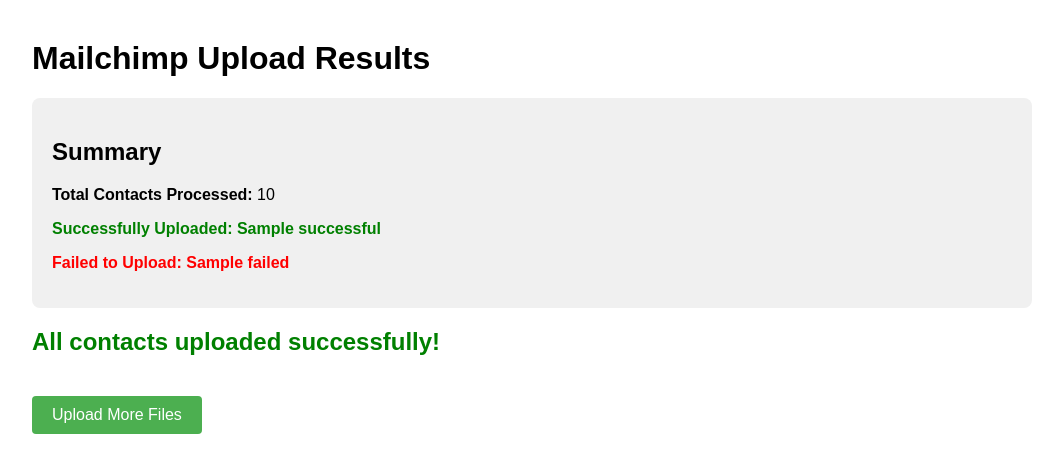
After one commit to t0md4n/foxtrot, a Flask app: template templates/upload_results.html in a window 1280 px wide. The commit adds this page. Shown: the top 473 px of the page, without its empty margins (8-1071 px from the left). Run offline with Flask 3, Linux system fonts and the light colour scheme; the template is opened without the code that fills it: most values are stand-ins (such as "Sample title", 1, 10 or a date in 2020); some libraries are stand-ins or nearby versions.

Commit message:
Implemented Mailchimp automation

```diff
--- a/main.py
+++ b/main.py
@@ -1,11 +1,17 @@
 # This is the main application file for a Flask web application.
-#backend + routing
+# backend + routing
 
 from flask import Flask, render_template, request, send_file, redirect, url_for
 import io
 import zipfile
 import pandas as pd
 from datetime import datetime
+import os
+import hashlib
+import time
+import mailchimp_marketing as MailchimpMarketing
+from mailchimp_marketing.api_client import ApiClientError
+
 
 from processors.eq import process_eq_files
 from processors.sp import process_sp_files
@@ -15,34 +21,61 @@
 
 app = Flask(__name__)
 
-@app.route("/", methods=["GET"])
-def index():
-    return render_template("upload.html")
+def validate_mailchimp_config():
+    """Validate Mailchimp environment variables are set"""
+    api_key = os.environ.get("MAILCHIMP_API_KEY")
+    audience_id = os.environ.get("MAILCHIMP_AUDIENCE_ID")
 
-@app.route("/process", methods=["POST"])
-def process():
-    upload_date_label = request.form.get("upload_date_label") # this would be used to grab the file uppload date as shown in the example
+    if not api_key:
+        raise ValueError("MAILCHIMP_API_KEY environment variable not set")
+    if not audience_id:
+        raise ValueError("MAILCHIMP_AUDIENCE_ID environment variable not set")
+    if "-" not in api_key:
+        raise ValueError("Invalid MAILCHIMP_API_KEY format")
 
-    #We now need to collect the uplaoded files
-    eq_base_start = request.files.get("eq_base_start")
-    eq_base_end = request.files.get("eq_base_end")
+    return api_key, audience_id
 
-    sp_uk_direct = request.files.get("sp_uk_direct")
-    sp_uk_referrers = request.files.get("sp_uk_referrers")
-    sp_us_direct =  request.files.get("sp_us_direct")
-    sp_us_referrers = request.files.get("sp_us_agents")
 
-    row_agents_file = request.files.get("row_agents")
+def get_mailchimp_client():
+    """Initialize and return Mailchimp client"""
+    api_key, _ = validate_mailchimp_config()
+    server_prefix = api_key.split("-")[-1]
 
-    website_file = request.files.get("website_list")
+    client = MailchimpMarketing.Client()
+    client.set_config({
+        "api_key": api_key,
+        "server": server_prefix
+    })
+    return client
 
+"""CSV files store tags as a single string with quotes and commas (from the
+  processors/sp.py, eq.py, etc.). But when uploading to Mailchimp, the API expects tags
+  as a list of separate tag objects:"""
+def parse_tags_from_csv(tags_string):
+    """Parse tags from CSV format"""
+    if not isinstance(tags_string, str) or not tags_string.strip():
+        return []
+
+    # Split by "," and remove surrounding quotes
+    parts = tags_string.split('","')
+    tags = []
+    for part in parts:
+        clean_tag = part.strip('"').strip()
+        if clean_tag:
+            tags.append(clean_tag)
+
+    return tags
+
+def generate_combined_dataframe(eq_base_start, eq_base_end, sp_uk_direct, sp_uk_referrers,
+                                sp_us_direct, sp_us_referrers, row_agents_file,
+                                website_file, upload_date_label):
+    """Generate combined DataFrame from all uploaded files."""
     frames = []
 
     # EQ
     if eq_base_start and eq_base_end and upload_date_label:
         df_eq = process_eq_files(eq_base_start, eq_base_end, upload_date_label)
         frames.append(df_eq)
-
 
     # SP
     if sp_uk_direct and upload_date_label:
@@ -88,16 +121,16 @@
         frames.append(df_website)
 
     if not frames:
-        return redirect(url_for("index"))
+        return None
 
     combined = pd.concat(frames, ignore_index=True)
-    combined = combined[CONTACT_COLUMNS]
+    return combined[CONTACT_COLUMNS]
 
-    # This part would be building the output file for the mailchimp upload
-    # for now I make the output a zip file
+def download_zip(combined):
+    """Generate and download ZIP file with CSV"""
     output_zip = io.BytesIO()
     with zipfile.ZipFile(output_zip, mode="w", compression=zipfile.ZIP_DEFLATED) as zf:
-        # signle combined file as a .csv (The master file)
+        # Single combined file as a .csv (The master file)
         combined_csv = combined.to_csv(index=False)
         zf.writestr("mailchimp_upload_combined.csv", combined_csv)
 
@@ -109,6 +142,142 @@
         mimetype="application/zip",
     )
 
+def upload_to_mailchimp_and_show_results(combined):
+    """Upload contacts to Mailchimp and display results"""
+    try:
+        validate_mailchimp_config()
+    except ValueError as e:
+        return render_template("error.html", message=str(e)), 400
+
+    client = get_mailchimp_client()
+    list_id = os.environ.get("MAILCHIMP_AUDIENCE_ID")
+
+    results = {
+        "total": 0,
+        "successful": 0,
+        "failed": 0,
+        "errors": []
+    }
+
+    for idx, row in combined.iterrows():
+        results["total"] += 1
+        email = row["Email1"]
+
+        # Skip invalid emails
+        if not isinstance(email, str) or "@" not in email:
+            results["failed"] += 1
+            results["errors"].append({
+                "email": str(email),
+                "reason": "Invalid email address format"
+            })
+            continue
+        """When making a call for information about a particular contact, the Marketing API uses the MD5 hash of the
+        lowercase version of the contacts email address. We use the MD5 hash because it makes
+        it less likely to leak email addresses—these hashes cant be translated back to an email address, so if your APIs calls were
+        leaked in some manner, your users email addresses remain unexposed.
+        https://mailchimp.com/developer/marketing/docs/methods-parameters/#path-parameters"""
+        try:
+            # Calculate subscriber hash
+            subscriber_hash = hashlib.md5(email.lower().encode()).hexdigest()
+
+            # Prepare merge fields
+            merge_fields = {
+                "FNAME": str(row.get("Fname", "")),
+                "LNAME": str(row.get("Lname", ""))
+
+            }
+
+            # Add Organisation if there
+            org = str(row.get("Organisation", "")).strip()
+            if org:
+                merge_fields["COMPANY"] = org
+
+            # Add Country if present
+            country = str(row.get("Country", "")).strip()
+            if country:
+                merge_fields["COUNTRY"] = country
+
+            # Add/update member
+            client.lists.set_list_member(list_id, subscriber_hash, {
+                "email_address": email,
+                "status_if_new": "subscribed",
+                "merge_fields": merge_fields
+            })
+
+            # Apply tags
+            tags_list = parse_tags_from_csv(row.get("Tags", ""))
+            if tags_list:
+                client.lists.update_list_member_tags(list_id, subscriber_hash, {
+                    "tags": [{"name": tag, "status": "active"} for tag in tags_list]
+                })
+
+            results["successful"] += 1
+
+
+            """Mailchimp's API has a rate limit of approximately 10 requests per second. If we send
+            to quick, Mailchimp will reject them. By sleeping for 0.11 seconds between each contact,
+            we stay safely under the limit which is around 9 req per seconds"""
+            # Rate limiting
+            time.sleep(0.11)
+
+
+        # Some error handling to avoid crashing entire upload if some things are wrong
+        except ApiClientError as e:
+            results["failed"] += 1
+            results["errors"].append({
+                "email": email,
+                "reason": f"Mailchimp API error: {e.text}"
+            })
+        except Exception as e:
+            results["failed"] += 1
+            results["errors"].append({
+                "email": email,
+                "reason": f"Unexpected error: {str(e)}"
+            })
+
+    return render_template("upload_results.html", results=results)
+
+@app.route("/", methods=["GET"])
+def index():
+    return render_template("upload.html")
+
+@app.route("/process", methods=["POST"])
+def process():
+    action = request.form.get("action")
+    upload_date_label = request.form.get("upload_date_label") # this would be used to grab the file uppload date as shown in the example
+
+    # We now need to collect the uploaded files
+    eq_base_start = request.files.get("eq_base_start")
+    eq_base_end = request.files.get("eq_base_end")
+
+    sp_uk_direct = request.files.get("sp_uk_direct")
+    sp_uk_referrers = request.files.get("sp_uk_referrers")
+    sp_us_direct =  request.files.get("sp_us_direct")
+    sp_us_referrers = request.files.get("sp_us_agents")
+
+    row_agents_file = request.files.get("row_agents")
+
+    website_file = request.files.get("website_list")
+
+    # Generate combined DataFrame
+    combined = generate_combined_dataframe(
+        eq_base_start, eq_base_end,
+        sp_uk_direct, sp_uk_referrers,
+        sp_us_direct, sp_us_referrers,
+        row_agents_file, website_file,
+        upload_date_label
+    )
+
+    if combined is None:
+        return redirect(url_for("index"))
+
+    # Route based on the button clicked
+    if action == "generate_zip":
+        return download_zip(combined)
+    elif action == "upload_to_mailchimp":
+        return upload_to_mailchimp_and_show_results(combined)
+    else:
+        return redirect(url_for("index"))
 
 if __name__ == "__main__":
     app.run(debug=True)
--- a/templates/upload.html
+++ b/templates/upload.html
@@ -27,7 +27,8 @@
             <h2>Website sign-ups</h2>
             <label>Website lists:</label><input type="file" name="website_list" /><br/>
 
-            <button type="submit">Generate Mailchimp upload</button>
+            <button type="submit" name="action" value="generate_zip">Generate Mailchimp upload</button>
+            <button type="submit" name="action" value="upload_to_mailchimp">Generate and upload to Mailchimp</button>
         </form>
 
     </body>
--- /dev/null
+++ b/templates/upload_results.html
@@ -0,0 +1,89 @@
+<!doctype html>
+<html>
+<head>
+    <title>Mailchimp Upload Results</title>
+    <style>
+        body {
+            font-family: Arial, sans-serif;
+            margin: 40px;
+            max-width: 1000px;
+        }
+        .summary {
+            background-color: #f0f0f0;
+            padding: 20px;
+            border-radius: 8px;
+            margin-bottom: 20px;
+        }
+        .success { color: green; font-weight: bold; }
+        .failure { color: red; font-weight: bold; }
+        .errors-table {
+            width: 100%;
+            border-collapse: collapse;
+            margin-top: 20px;
+        }
+        .errors-table th, .errors-table td {
+            border: 1px solid #ddd;
+            padding: 12px;
+            text-align: left;
+        }
+        .errors-table th {
+            background-color: #f44336;
+            color: white;
+        }
+        .errors-table tr:nth-child(even) {
+            background-color: #f9f9f9;
+        }
+        .back-button {
+            display: inline-block;
+            margin-top: 20px;
+            padding: 10px 20px;
+            background-color: #4CAF50;
+            color: white;
+            text-decoration: none;
+            border-radius: 4px;
+        }
+        .back-button:hover {
+            background-color: #45a049;
+        }
+    </style>
+</head>
+<body>
+    <h1>Mailchimp Upload Results</h1>
+
+    <div class="summary">
+        <h2>Summary</h2>
+        <p><strong>Total Contacts Processed:</strong> {{ results.total }}</p>
+        <p class="success"><strong>Successfully Uploaded:</strong> {{ results.successful }}</p>
+        <p class="failure"><strong>Failed to Upload:</strong> {{ results.failed }}</p>
+    </div>
+
+    {% if results.errors %}
+    <div class="errors">
+        <h2>Error Details</h2>
+        <p>The following contacts could not be uploaded:</p>
+        <table class="errors-table">
+            <thead>
+                <tr>
+                    <th>Email Address</th>
+                    <th>Error Reason</th>
+                </tr>
+            </thead>
+            <tbody>
+                {% for error in results.errors %}
+                <tr>
+                    <td>{{ error.email }}</td>
+                    <td>{{ error.reason }}</td>
+                </tr>
+                {% endfor %}
+            </tbody>
+        </table>
+    </div>
+    {% else %}
+    <div class="success">
+        <h2>All contacts uploaded successfully!</h2>
+    </div>
+    {% endif %}
+
+    <a href="/" class="back-button">Upload More Files</a>
+</body>
+</html>
```
Also changed, not shown: processors/sp.py (+24 -4 lines), templates/error.html (added, +32 -0 lines).
